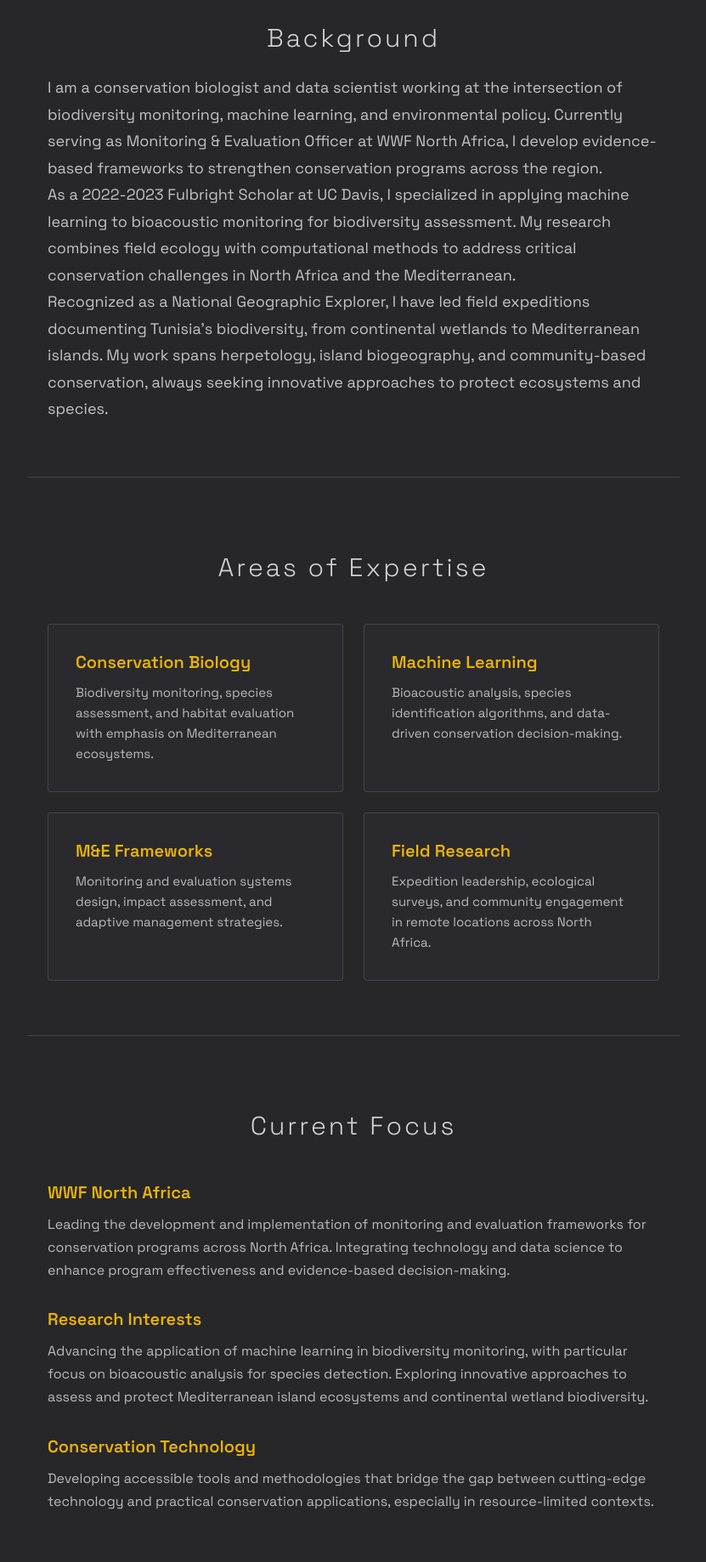
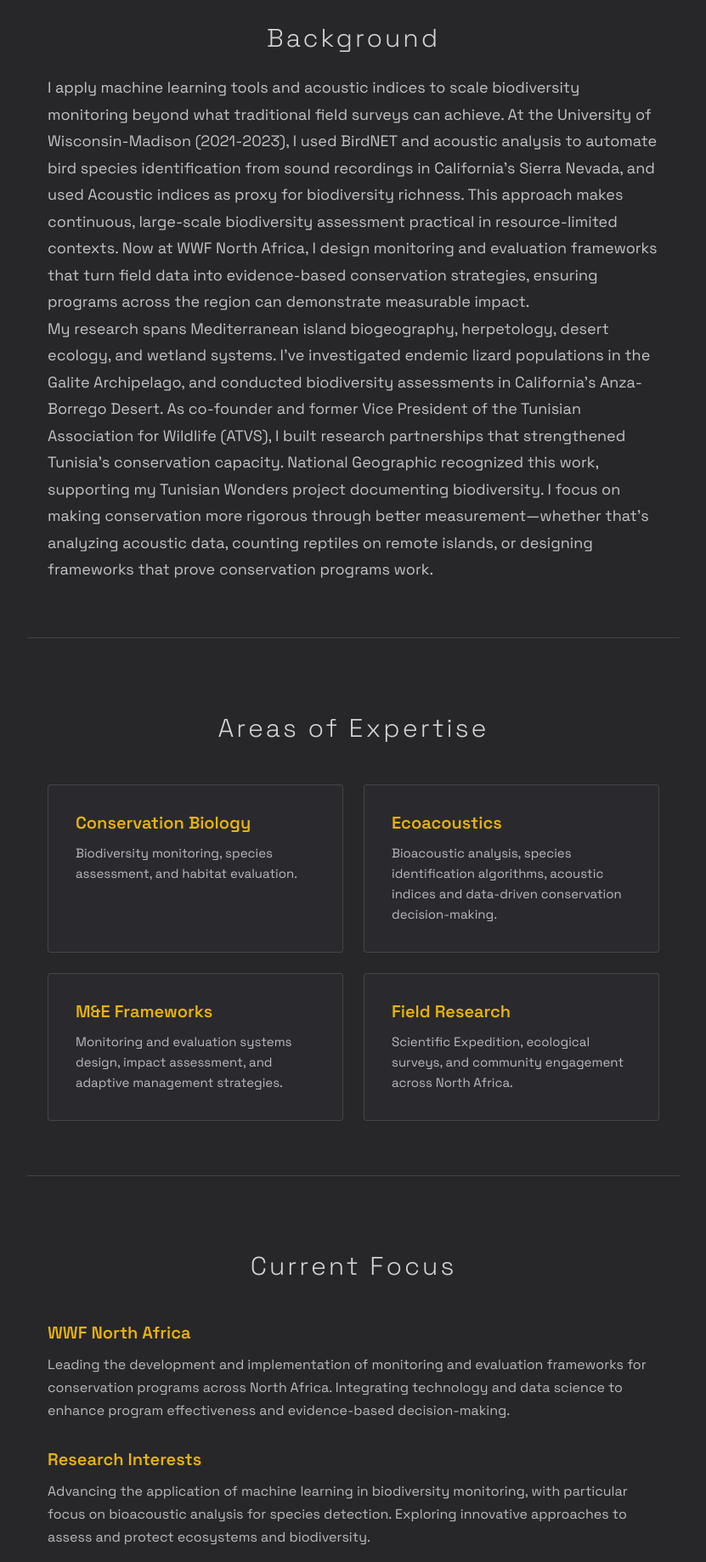
Before and after one commit to zakherbouragaoui/website, an Astro site: page /website/about in a window 1280 px wide. Shown: the part 639-2477 px from the top of the page at 85% size, without its empty margins (224-1055 px from the left). Built offline with nearby package versions, Linux system fonts and the light colour scheme; Astro itself is replaced by a stand-in of ours.

Commit message:
Update footer and the about page wit hthe right information

```diff
--- a/src/components/Footer.astro
+++ b/src/components/Footer.astro
@@ -7,8 +7,8 @@
     <div class="footer-content">
       <div class="footer-section">
         <h3>Zakher Bouragaoui</h3>
-        <p>Conservation Biologist & Data Scientist</p>
-        <p>WWF North Africa | Fulbright Scholar</p>
+        <p>Conservation Biologist & National Geographic Explorer</p>
+        <p>M&E WWF North Africa </p>
       </div>
 
       <div class="footer-section">
--- a/src/pages/about.astro
+++ b/src/pages/about.astro
@@ -26,19 +26,10 @@ import Footer from '../components/Footer.astro';
       <section>
         <h2>Background</h2>
         <p>
-          I am a conservation biologist and data scientist working at the intersection of biodiversity monitoring,
-          machine learning, and environmental policy. Currently serving as Monitoring & Evaluation Officer at WWF
-          North Africa, I develop evidence-based frameworks to strengthen conservation programs across the region.
+         I apply machine learning tools and acoustic indices to scale biodiversity monitoring beyond what traditional field surveys can achieve. At the University of Wisconsin-Madison (2021-2023), I used BirdNET and acoustic analysis to automate bird species identification from sound recordings in California's Sierra Nevada, and used Acoustic indices as proxy for biodiversity richness. This approach makes continuous, large-scale biodiversity assessment practical in resource-limited contexts. Now at WWF North Africa, I design monitoring and evaluation frameworks that turn field data into evidence-based conservation strategies, ensuring programs across the region can demonstrate measurable impact.
         </p>
         <p>
-          As a 2022-2023 Fulbright Scholar at UC Davis, I specialized in applying machine learning to bioacoustic
-          monitoring for biodiversity assessment. My research combines field ecology with computational methods to
-          address critical conservation challenges in North Africa and the Mediterranean.
-        </p>
-        <p>
-          Recognized as a National Geographic Explorer, I have led field expeditions documenting Tunisia's biodiversity,
-          from continental wetlands to Mediterranean islands. My work spans herpetology, island biogeography, and
-          community-based conservation, always seeking innovative approaches to protect ecosystems and species.
+          My research spans Mediterranean island biogeography, herpetology, desert ecology, and wetland systems. I've investigated endemic lizard populations in the Galite Archipelago, and conducted biodiversity assessments in California's Anza-Borrego Desert. As co-founder and former Vice President of the Tunisian Association for Wildlife (ATVS), I built research partnerships that strengthened Tunisia's conservation capacity. National Geographic recognized this work, supporting my Tunisian Wonders project documenting biodiversity. I focus on making conservation more rigorous through better measurement—whether that's analyzing acoustic data, counting reptiles on remote islands, or designing frameworks that prove conservation programs work.
         </p>
       </section>
 
@@ -51,12 +42,12 @@ import Footer from '../components/Footer.astro';
           <div class="expertise-card">
 
             <h3>Conservation Biology</h3>
-            <p>Biodiversity monitoring, species assessment, and habitat evaluation with emphasis on Mediterranean ecosystems.</p>
+            <p>Biodiversity monitoring, species assessment, and habitat evaluation.</p>
           </div>
           <div class="expertise-card">
 
-            <h3>Machine Learning</h3>
-            <p>Bioacoustic analysis, species identification algorithms, and data-driven conservation decision-making.</p>
+            <h3>Ecoacoustics</h3>
+            <p>Bioacoustic analysis, species identification algorithms, acoustic indices and data-driven conservation decision-making.</p>
           </div>
           <div class="expertise-card">
 
@@ -66,7 +57,7 @@ import Footer from '../components/Footer.astro';
           <div class="expertise-card">
 
             <h3>Field Research</h3>
-            <p>Expedition leadership, ecological surveys, and community engagement in remote locations across North Africa.</p>
+            <p> Scientific Expedition, ecological surveys, and community engagement across North Africa.</p>
           </div>
         </div>
       </section>
@@ -90,14 +81,7 @@ import Footer from '../components/Footer.astro';
             <p>
               Advancing the application of machine learning in biodiversity monitoring, with particular focus on
               bioacoustic analysis for species detection. Exploring innovative approaches to assess and protect
-              Mediterranean island ecosystems and continental wetland biodiversity.
-            </p>
-          </div>
-          <div class="focus-item">
-            <h3>Conservation Technology</h3>
-            <p>
-              Developing accessible tools and methodologies that bridge the gap between cutting-edge technology
-              and practical conservation applications, especially in resource-limited contexts.
+              ecosystems and biodiversity.
             </p>
           </div>
         </div>
```
Also changed, not shown: src/pages/index.astro (+5 -5 lines).
